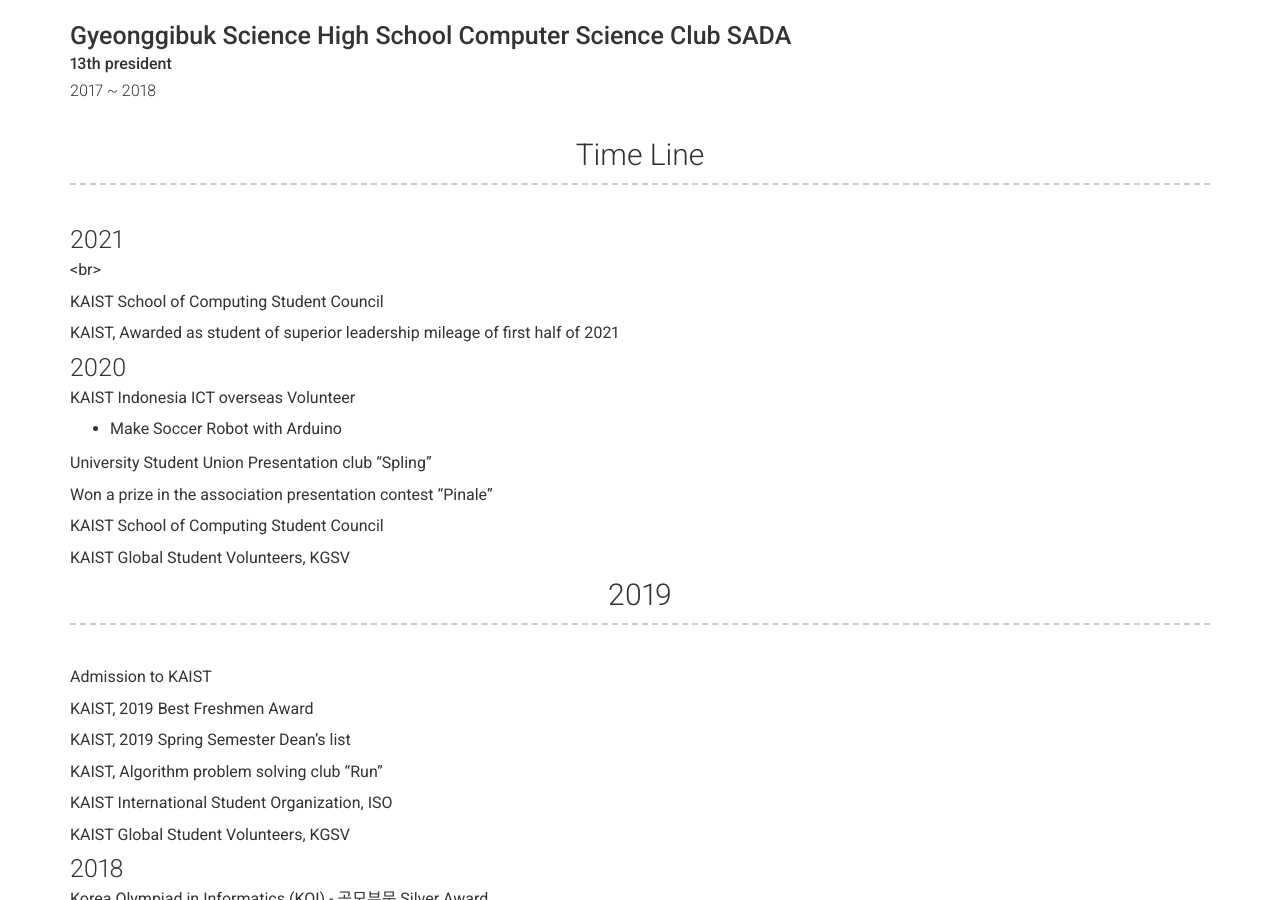
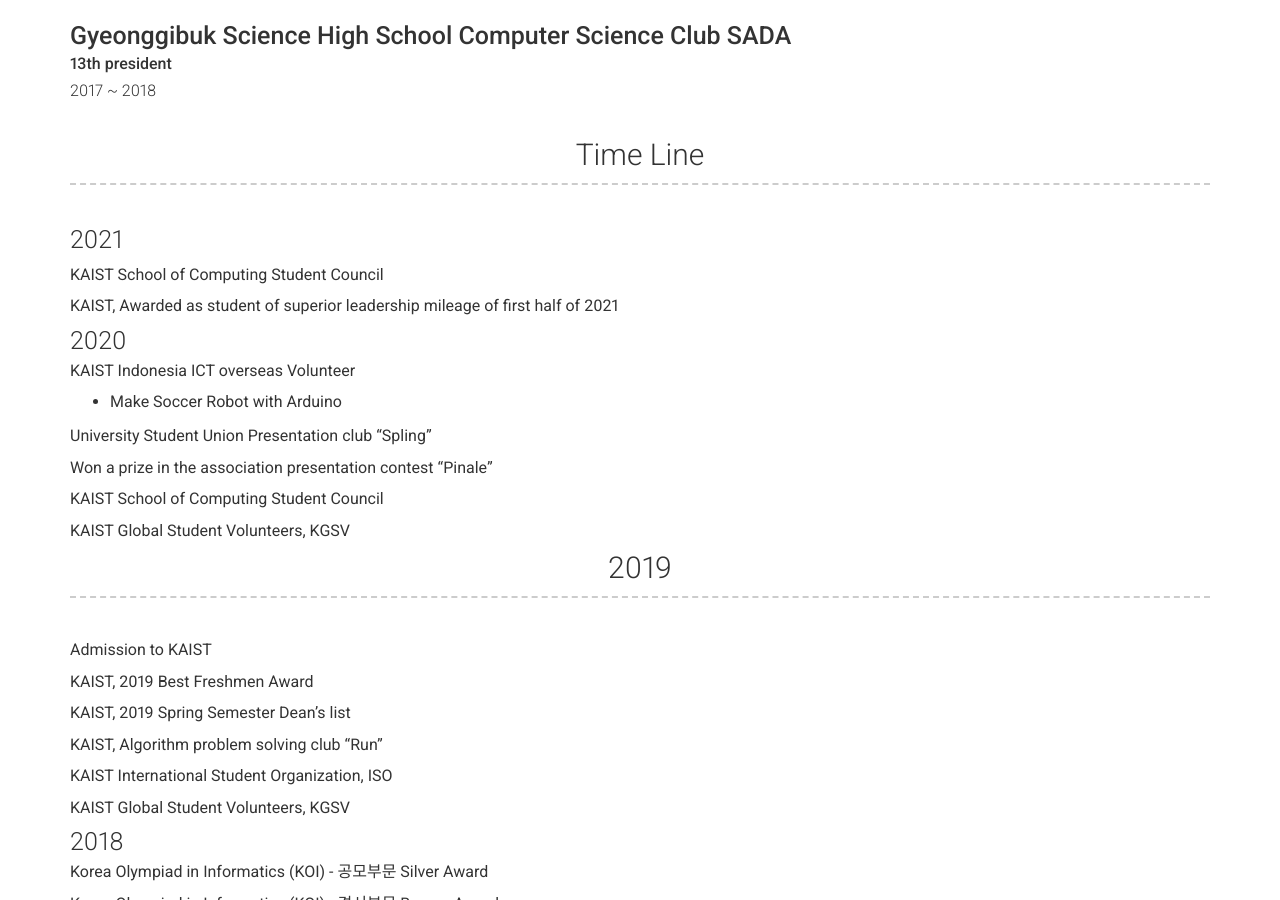
Before and after one commit to hengho/hengho.github.io, a Jekyll site: the page built from index.md, in a window 1280 px wide and 900 px high, scrolled down 2550 px. Built offline with Jekyll 4.4.1, drawn with Linux system fonts in a browser that asks for light colours; nearby versions of some CDN libraries.

```diff
--- a/_config.yml
+++ b/_config.yml
@@ -202,7 +202,8 @@ content:
     layout: text
     content: | # this will include new lines to allow paragraphs
       #### 2021
-      &lt;br&gt;
+
+      &#10;
 
       KAIST School of Computing Student Council
 
```
